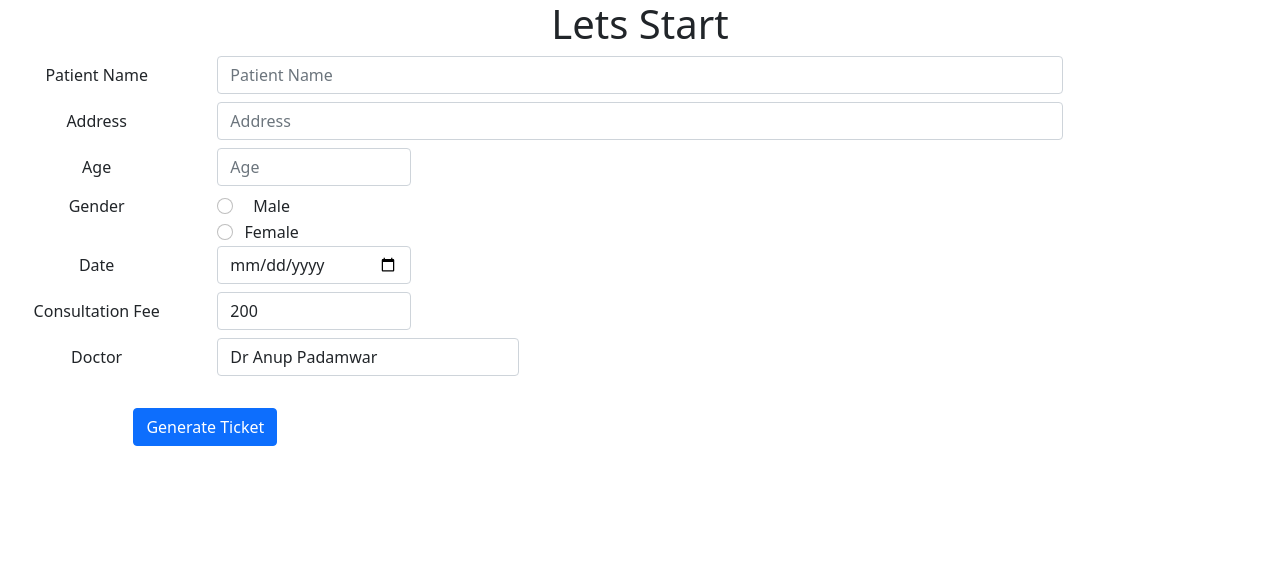
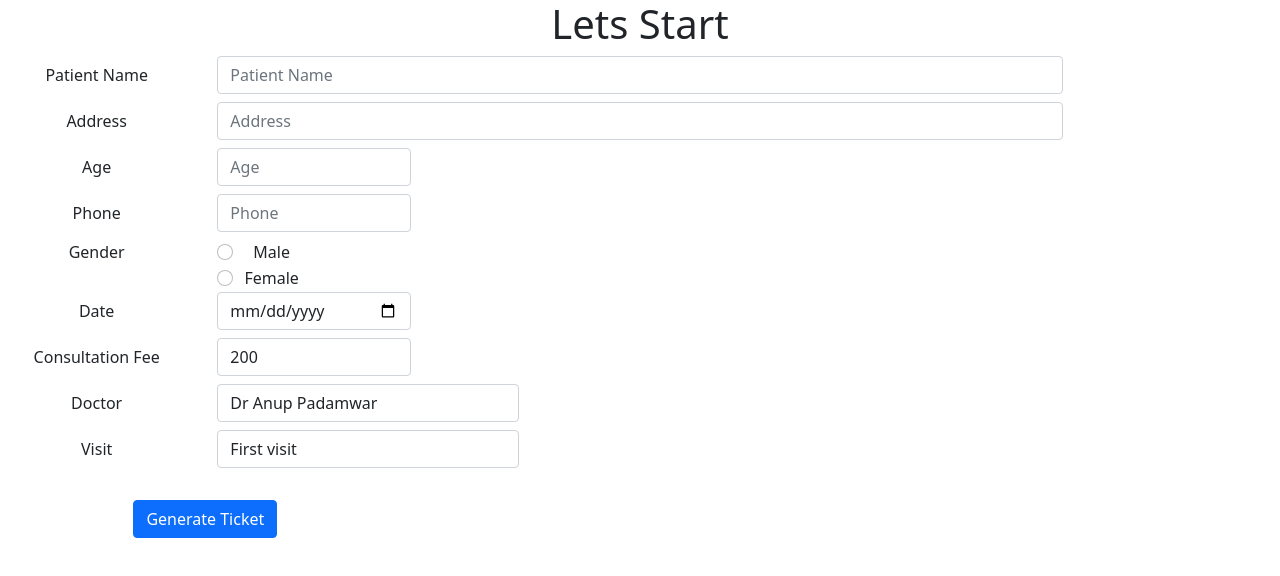
Before and after one commit to Paddybaba/myclinic, a React (Create React App) app in the folder myclinic/: page / in a window 1280 px wide. Shown: the top 576 px of the page. Built offline with nearby package versions, Linux system fonts and the light colour scheme.

Commit message:
visit added

```diff
--- a/myclinic/src/pages/OPD.js
+++ b/myclinic/src/pages/OPD.js
@@ -6,20 +6,24 @@ const OPD = () => {
     patient_name: "",
     address: "",
     age: "",
+    phone: "",
     gender: "Male",
     date: "",
-    doctor: "",
-    fees: "",
+    doctor: "Dr Anup Padamwar",
+    fees: 200,
+    visit: "First Visit",
   };
   const [formData, updateFormdata] = useState(emptyForm);
-  console.log(formData);
   function handleChange(e) {
     updateFormdata({
       ...formData,
       [e.target.name]: e.target.value,
     });
   }
-
+  const onGenerate = (e) => {
+    e.preventDefault();
+    console.log(formData);
+  };
   return (
     <section>
       <form>
@@ -64,6 +68,21 @@ const OPD = () => {
               id="age"
               placeholder="Age"
               name="age"
+              onChange={handleChange}
+            />
+          </div>
+        </div>
+        <div className="form-group row mb-2">
+          <label htmlFor="phone" className="col-sm-2 col-form-label">
+            Phone
+          </label>
+          <div className="col-sm-2">
+            <input
+              type="number"
+              className="form-control"
+              id="phone"
+              placeholder="Phone"
+              name="phone"
               onChange={handleChange}
             />
           </div>
@@ -148,21 +167,30 @@ const OPD = () => {
             </select>
           </div>
         </div>
+        <div className="form-group row mb-2">
+          <label htmlFor="visit" className="col-sm-2 col-form-label">
+            Visit
+          </label>
+          <div className="col-sm-3">
+            <select
+              className="form-control"
+              id="visit"
+              name="visit"
+              onChange={handleChange}
+            >
+              <option>First visit</option>
+              <option>Follow up</option>
+            </select>
+          </div>
+        </div>
 
-        {/* <div className="form-group row">
-          <div className="col-sm-2">Checkbox</div>
-          <div className="col-sm-10">
-            <div className="form-check">
-              <input className="form-check-input" type="checkbox" id="gridCheck1" />
-              <label className="form-check-label" for="gridCheck1">
-                Example checkbox
-              </label>
-            </div>
-          </div>
-        </div> */}
         <div className="form-group row">
           <div className="col-sm-4 mt-4">
-            <button type="submit" className="btn btn-primary">
+            <button
+              onClick={onGenerate}
+              type="submit"
+              className="btn btn-primary"
+            >
               Generate Ticket
             </button>
           </div>
```
